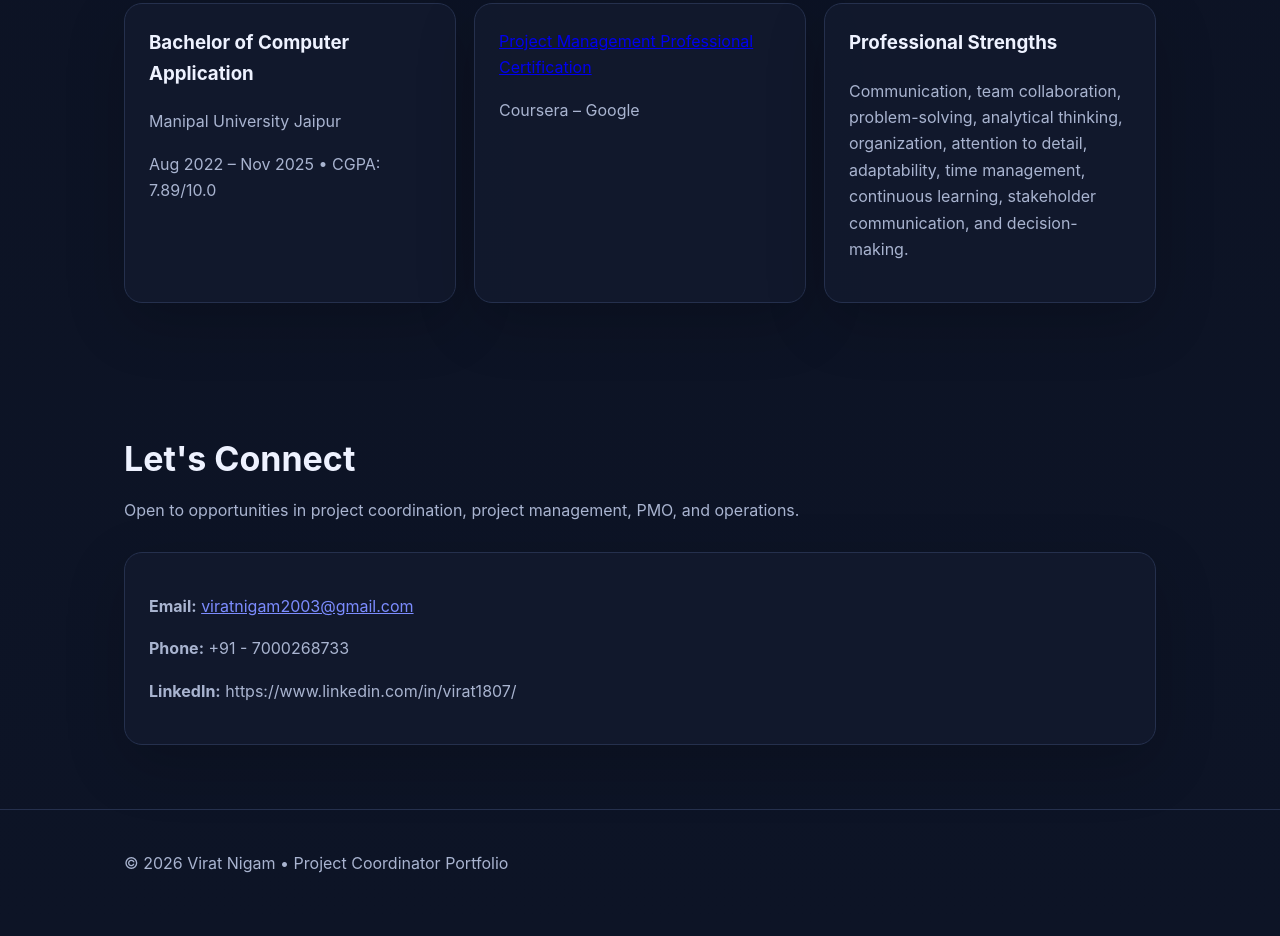
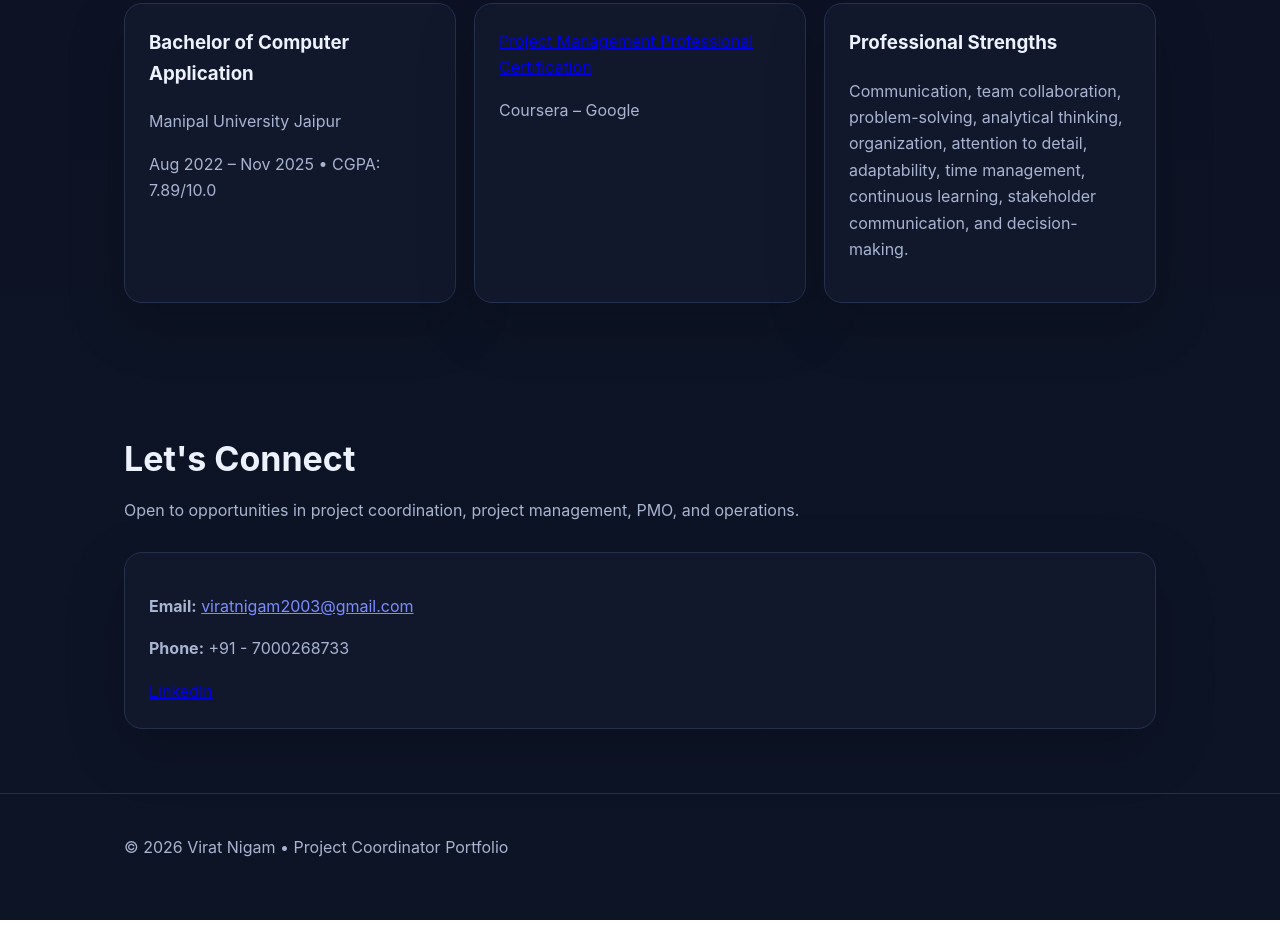
Before and after one commit to ViratNigam/Virat_Nigam_Portfoilo, a plain HTML site: page index.html in a window 1280 px wide. Shown: the part 3453-4389 px from the top of the page. Drawn offline with Linux system fonts and the light colour scheme.

Commit message:
Linkedin Added

```diff
--- a/index.html
+++ b/index.html
@@ -122,7 +122,9 @@ footer{padding:40px 0 60px;border-top:1px solid var(--line);color:var(--muted)}
 <section id="contact"><div class="container">
 <h2 class="section-title">Let's Connect</h2>
 <p class="section-sub">Open to opportunities in project coordination, project management, PMO, and operations.</p>
-<div class="card"><p><strong>Email:</strong> <a href="mailto:viratnigam2003@gmail.com" style="color:var(--accent)">viratnigam2003@gmail.com</a></p><p><strong>Phone:</strong> +91 - 7000268733</p><p> <strong>LinkedIn:</strong> https://www.linkedin.com/in/virat1807/ </p></div>
+<div class="card"><p><strong>Email:</strong> <a href="mailto:viratnigam2003@gmail.com" style="color:var(--accent)">viratnigam2003@gmail.com</a></p><p><strong>Phone:</strong> +91 - 7000268733</p><a href="https://www.linkedin.com/in/virat1807/" target="_blank">
+    LinkedIn
+  </a></div>
 </div></section>
 </main>
 
```
